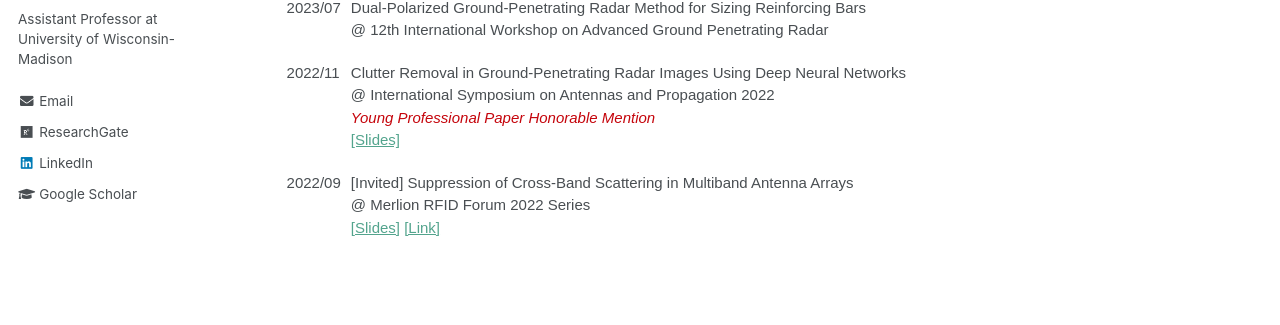
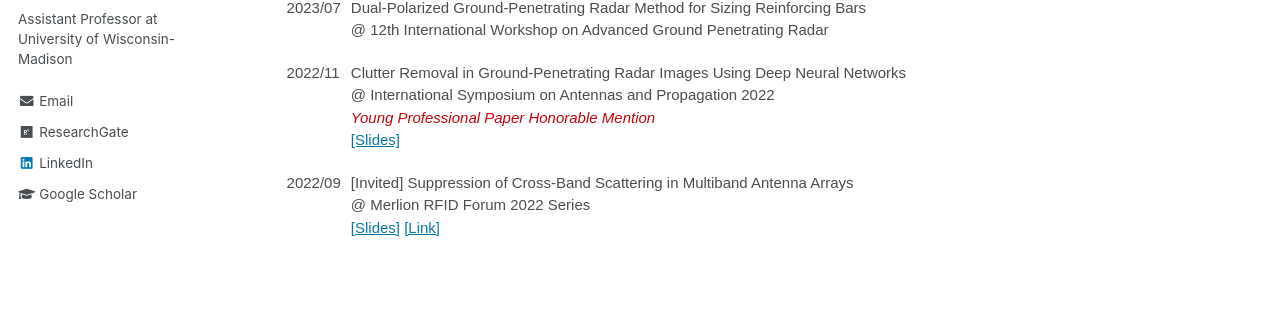
Before and after one commit to Haihan-Sun/Haihan-Sun.github.io, a Jekyll site: the page built from _pages/talks.html, in a window 1280 px wide. Shown: the part 326-651 px from the top of the page. Built offline with Jekyll 4.4.1, drawn with Linux system fonts in a browser that asks for light colours.

Commit message:
Update talks.html

```diff
--- a/_pages/talks.html
+++ b/_pages/talks.html
@@ -35,14 +35,14 @@ author_profile: true
     <td class="tg-ko0z">Clutter Removal in Ground-Penetrating Radar Images Using Deep Neural Networks <br>
                         @ International Symposium on Antennas and Propagation 2022 <br>
                         <i><span style="color:#C5050C">Young Professional Paper Honorable Mention</span></i><br>
-                        <a href="http://Haihan-Sun.github.io/files/ISAP2022.pdf" style="color:#53A48D">[Slides]</a> </td>
+                        <a href="http://Haihan-Sun.github.io/files/ISAP2022.pdf" style="color:#0479a8">[Slides]</a> </td>
   </tr>
   <tr>
     <td class="tg-ko0z">2022/09</td>
     <td class="tg-ko0z">[Invited] Suppression of Cross-Band Scattering in Multiband Antenna Arrays <br>
                         @ Merlion RFID Forum 2022 Series <br>
-                        <a href="http://Haihan-Sun.github.io/files/Merlion_RFID_Forum_Hai-Han SUN.pdf" style="color:#53A48D">[Slides]</a>
-                        <a href="https://r10.ieee.org/singapore-rfid/2022/09/10/merlion-rfid-forum-2022-series-suppression-of-cross-band-scattering-in-multiband-antenna-arrays/" style="color:#53A48D">[Link] </td>
+                        <a href="http://Haihan-Sun.github.io/files/Merlion_RFID_Forum_Hai-Han SUN.pdf" style="color:#0479a8">[Slides]</a>
+                        <a href="https://r10.ieee.org/singapore-rfid/2022/09/10/merlion-rfid-forum-2022-series-suppression-of-cross-band-scattering-in-multiband-antenna-arrays/" style="color:#0479a8">[Link] </td>
   </tr>
 </tbody>
 </table>
```
